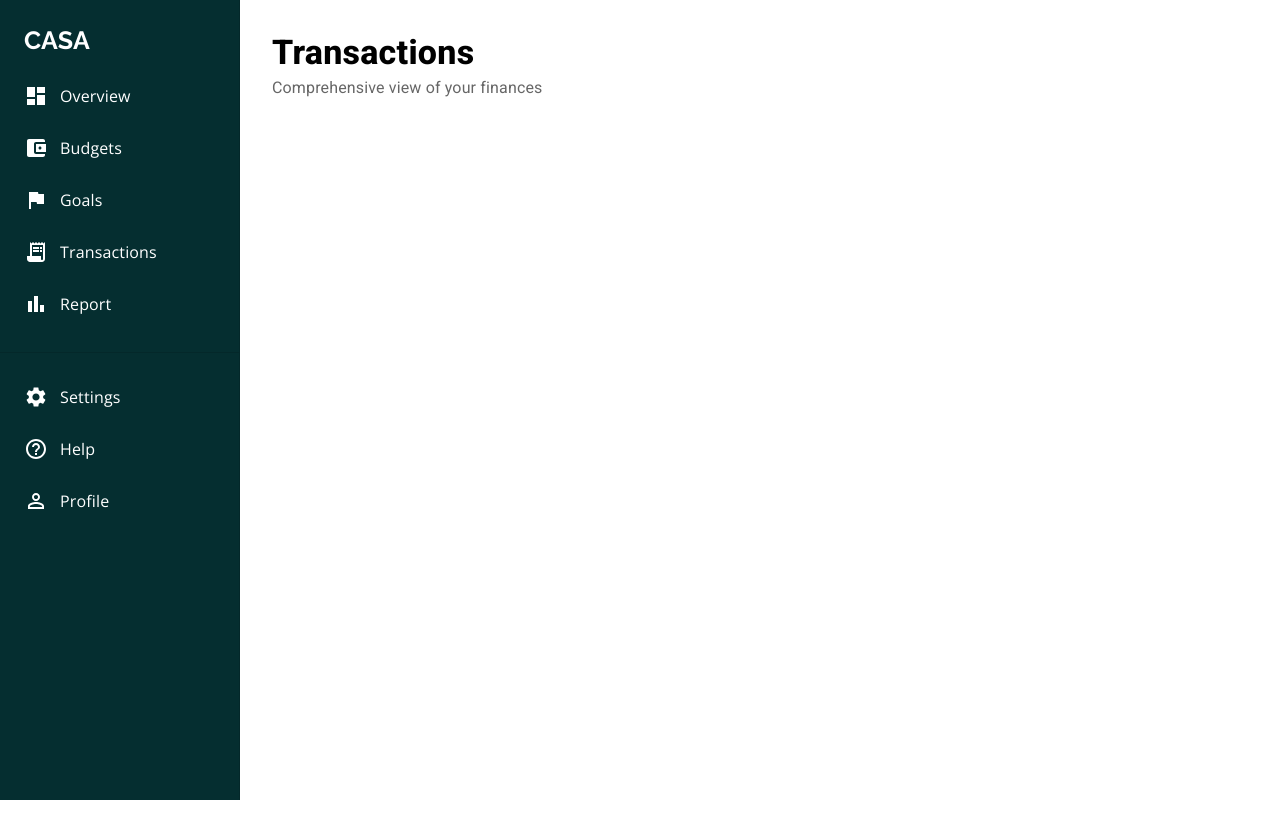
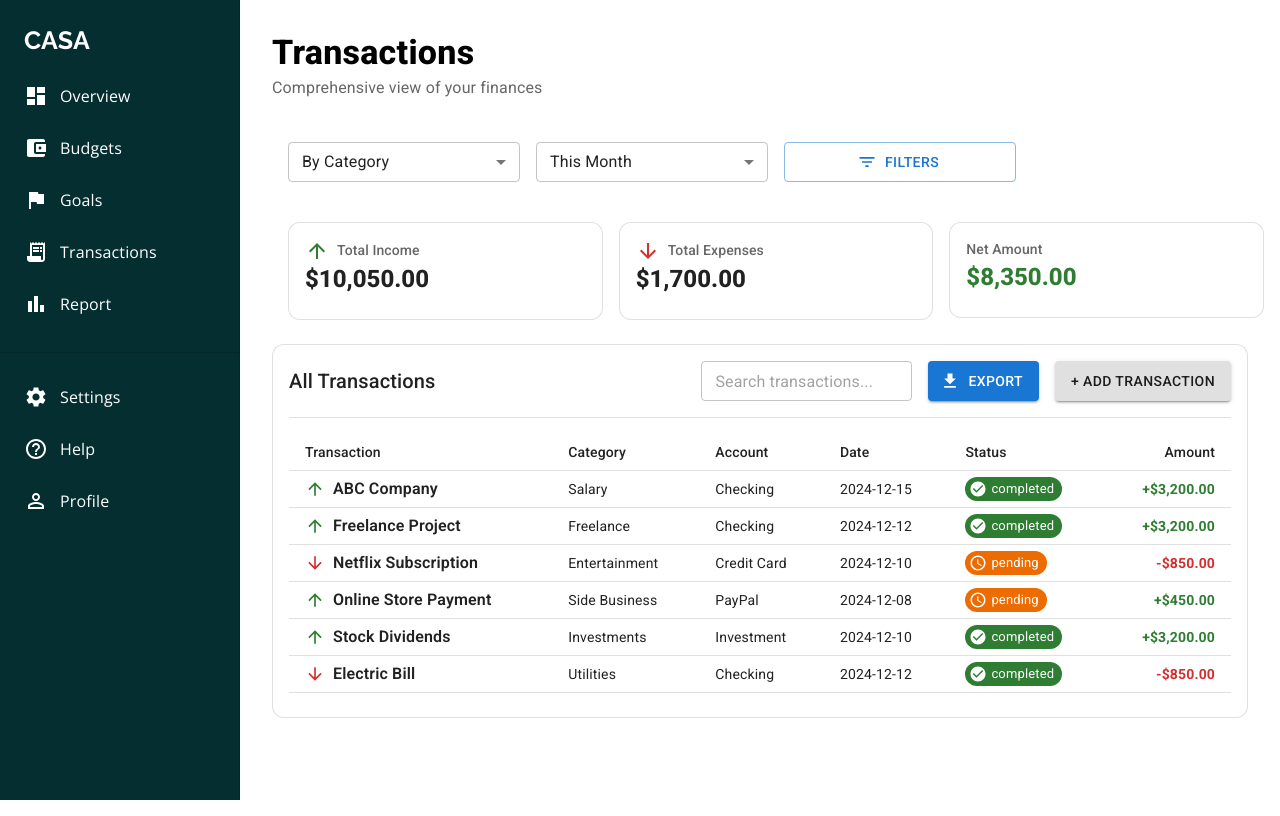
Before and after one commit to accuracies160/CASA, a React (Vite) app in the folder frontend/: page /transactions in a window 1280 px wide. Built offline with nearby package versions, Linux system fonts and the light colour scheme.

Commit message:
changed transactions window

```diff
--- a/frontend/src/pages/Transactions.tsx
+++ b/frontend/src/pages/Transactions.tsx
@@ -1,13 +1,316 @@
-import { Typography, Box } from "@mui/material";
+import { useState } from "react";
+import {
+  Box,
+  Stack,
+  Card,
+  CardContent,
+  Typography,
+  Grid,
+  Button,
+  TextField,
+  Select,
+  MenuItem,
+  Table,
+  TableBody,
+  TableCell,
+  TableHead,
+  TableRow,
+  Chip,
+  Divider,
+  IconButton,
+} from "@mui/material";
+import FilterListIcon from "@mui/icons-material/FilterList";
+import ArrowUpwardIcon from "@mui/icons-material/ArrowUpward";
+import ArrowDownwardIcon from "@mui/icons-material/ArrowDownward";
+import CheckCircleIcon from "@mui/icons-material/CheckCircle";
+import PendingIcon from "@mui/icons-material/AccessTime";
+import FileDownloadIcon from "@mui/icons-material/FileDownload";
+
+const txData = [
+  {
+    id: 1,
+    name: "ABC Company",
+    category: "Salary",
+    account: "Checking",
+    date: "2024-12-15",
+    status: "completed",
+    amount: 3200,
+    type: "income",
+  },
+  {
+    id: 2,
+    name: "Freelance Project",
+    category: "Freelance",
+    account: "Checking",
+    date: "2024-12-12",
+    status: "completed",
+    amount: 3200,
+    type: "income",
+  },
+  {
+    id: 3,
+    name: "Netflix Subscription",
+    category: "Entertainment",
+    account: "Credit Card",
+    date: "2024-12-10",
+    status: "pending",
+    amount: -850,
+    type: "expense",
+  },
+  {
+    id: 4,
+    name: "Online Store Payment",
+    category: "Side Business",
+    account: "PayPal",
+    date: "2024-12-08",
+    status: "pending",
+    amount: 450,
+    type: "income",
+  },
+  {
+    id: 5,
+    name: "Stock Dividends",
+    category: "Investments",
+    account: "Investment",
+    date: "2024-12-10",
+    status: "completed",
+    amount: 3200,
+    type: "income",
+  },
+  {
+    id: 6,
+    name: "Electric Bill",
+    category: "Utilities",
+    account: "Checking",
+    date: "2024-12-12",
+    status: "completed",
+    amount: -850,
+    type: "expense",
+  },
+];
+
+const currency = (n: number) =>
+  n.toLocaleString(undefined, {
+    style: "currency",
+    currency: "USD",
+    maximumFractionDigits: 2,
+  });
+
 export default function Transactions() {
+  const [breakdown, setBreakdown] = useState("By Category");
+  const [dateRange, setDateRange] = useState("This Month");
+  const [search, setSearch] = useState("");
+
+  const totalIncome = txData
+    .filter((t) => t.amount > 0)
+    .reduce((a, b) => a + b.amount, 0);
+  const totalExpenses = txData
+    .filter((t) => t.amount < 0)
+    .reduce((a, b) => a + Math.abs(b.amount), 0);
+  const netAmount = totalIncome - totalExpenses;
+
+  const filteredTx = txData.filter((t) =>
+    t.name.toLowerCase().includes(search.toLowerCase())
+  );
+
   return (
-    <Box>
-      <Typography variant="h4" fontWeight={800}>
+    <Stack spacing={3}>
+      {/* Header */}
+      <Box>
+        <Typography variant="h4" fontWeight={800}>
           Transactions
         </Typography>
         <Typography variant="subtitle1" color="text.secondary">
           Comprehensive view of your finances
         </Typography>
-    </Box>
+      </Box>
+
+      {/* Filters */}
+      <Grid container spacing={2} alignItems="center">
+        <Grid item xs={12} md={3}>
+          <Select
+            size="small"
+            value={breakdown}
+            onChange={(e) => setBreakdown(e.target.value)}
+            fullWidth
+          >
+            <MenuItem value="By Category">By Category</MenuItem>
+            <MenuItem value="By Account">By Account</MenuItem>
+            <MenuItem value="By Status">By Status</MenuItem>
+          </Select>
+        </Grid>
+        <Grid item xs={12} md={3}>
+          <Select
+            size="small"
+            value={dateRange}
+            onChange={(e) => setDateRange(e.target.value)}
+            fullWidth
+          >
+            <MenuItem value="This Month">This Month</MenuItem>
+            <MenuItem value="Last Month">Last Month</MenuItem>
+            <MenuItem value="This Year">This Year</MenuItem>
+          </Select>
+        </Grid>
+        <Grid item xs={12} md={3}>
+          <Button
+            variant="outlined"
+            startIcon={<FilterListIcon />}
+            fullWidth
+            sx={{ height: 40 }}
+          >
+            Filters
+          </Button>
+        </Grid>
+      </Grid>
+
+      {/* KPI Cards */}
+      <Grid container spacing={2}>
+        <Grid item xs={12} md={4}>
+          <Card variant="outlined" sx={{ borderRadius: 3 }}>
+            <CardContent>
+              <Stack direction="row" alignItems="center" spacing={1}>
+                <ArrowUpwardIcon color="success" />
+                <Typography variant="subtitle2" color="text.secondary">
+                  Total Income
+                </Typography>
+              </Stack>
+              <Typography variant="h5" fontWeight={800}>
+                {currency(totalIncome)}
+              </Typography>
+            </CardContent>
+          </Card>
+        </Grid>
+        <Grid item xs={12} md={4}>
+          <Card variant="outlined" sx={{ borderRadius: 3 }}>
+            <CardContent>
+              <Stack direction="row" alignItems="center" spacing={1}>
+                <ArrowDownwardIcon color="error" />
+                <Typography variant="subtitle2" color="text.secondary">
+                  Total Expenses
+                </Typography>
+              </Stack>
+              <Typography variant="h5" fontWeight={800}>
+                {currency(totalExpenses)}
+              </Typography>
+            </CardContent>
+          </Card>
+        </Grid>
+        <Grid item xs={12} md={4}>
+          <Card variant="outlined" sx={{ borderRadius: 3 }}>
+            <CardContent>
+              <Stack direction="row" alignItems="center" spacing={1}>
+                <Typography variant="subtitle2" color="text.secondary">
+                  Net Amount
+                </Typography>
+              </Stack>
+              <Typography
+                variant="h5"
+                fontWeight={800}
+                color={netAmount >= 0 ? "success.main" : "error.main"}
+              >
+                {currency(netAmount)}
+              </Typography>
+            </CardContent>
+          </Card>
+        </Grid>
+      </Grid>
+
+      {/* Transactions Table */}
+      <Card variant="outlined" sx={{ borderRadius: 3 }}>
+        <CardContent>
+          <Stack
+            direction="row"
+            justifyContent="space-between"
+            alignItems="center"
+            mb={2}
+          >
+            <Typography variant="h6">All Transactions</Typography>
+            <Stack direction="row" spacing={2}>
+              <TextField
+                size="small"
+                placeholder="Search transactions..."
+                value={search}
+                onChange={(e) => setSearch(e.target.value)}
+              />
+              <Button
+                variant="contained"
+                startIcon={<FileDownloadIcon />}
+                color="primary"
+              >
+                Export
+              </Button>
+              <Button variant="contained" color="inherit">
+                + Add Transaction
+              </Button>
+            </Stack>
+          </Stack>
+
+          <Divider sx={{ mb: 2 }} />
+
+          <Table size="small">
+            <TableHead>
+              <TableRow>
+                <TableCell>Transaction</TableCell>
+                <TableCell>Category</TableCell>
+                <TableCell>Account</TableCell>
+                <TableCell>Date</TableCell>
+                <TableCell>Status</TableCell>
+                <TableCell align="right">Amount</TableCell>
+              </TableRow>
+            </TableHead>
+            <TableBody>
+              {filteredTx.map((t) => (
+                <TableRow key={t.id} hover>
+                  <TableCell>
+                    <Stack direction="row" alignItems="center" spacing={1}>
+                      {t.type === "income" ? (
+                        <ArrowUpwardIcon color="success" fontSize="small" />
+                      ) : (
+                        <ArrowDownwardIcon color="error" fontSize="small" />
+                      )}
+                      <Typography fontWeight={600}>{t.name}</Typography>
+                    </Stack>
+                  </TableCell>
+                  <TableCell>{t.category}</TableCell>
+                  <TableCell>{t.account}</TableCell>
+                  <TableCell>{t.date}</TableCell>
+                  <TableCell>
+                    <Chip
+                      size="small"
+                      label={t.status}
+                      color={
+                        t.status === "completed"
+                          ? "success"
+                          : t.status === "pending"
+                          ? "warning"
+                          : "default"
+                      }
+                      icon={
+                        t.status === "completed" ? (
+                          <CheckCircleIcon fontSize="small" />
+                        ) : (
+                          <PendingIcon fontSize="small" />
+                        )
+                      }
+                    />
+                  </TableCell>
+                  <TableCell
+                    align="right"
+                    sx={{
+                      color:
+                        t.amount >= 0 ? "success.main" : "error.main",
+                      fontWeight: 700,
+                    }}
+                  >
+                    {t.amount >= 0 ? "+" : "-"}
+                    {currency(Math.abs(t.amount))}
+                  </TableCell>
+                </TableRow>
+              ))}
+            </TableBody>
+          </Table>
+        </CardContent>
+      </Card>
+    </Stack>
   );
 }
```
Also changed, not shown: 1 other file (tests, documents, lock files or other folders).
